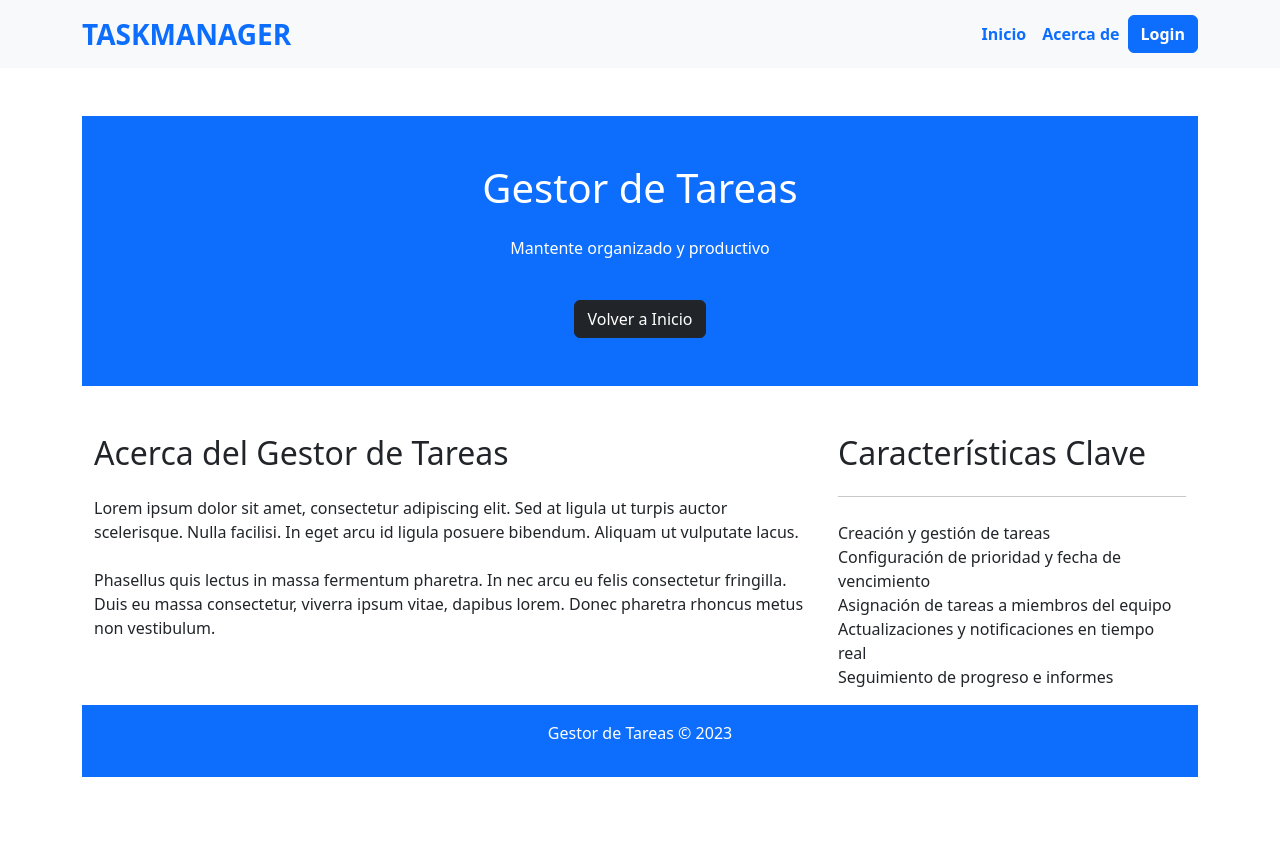
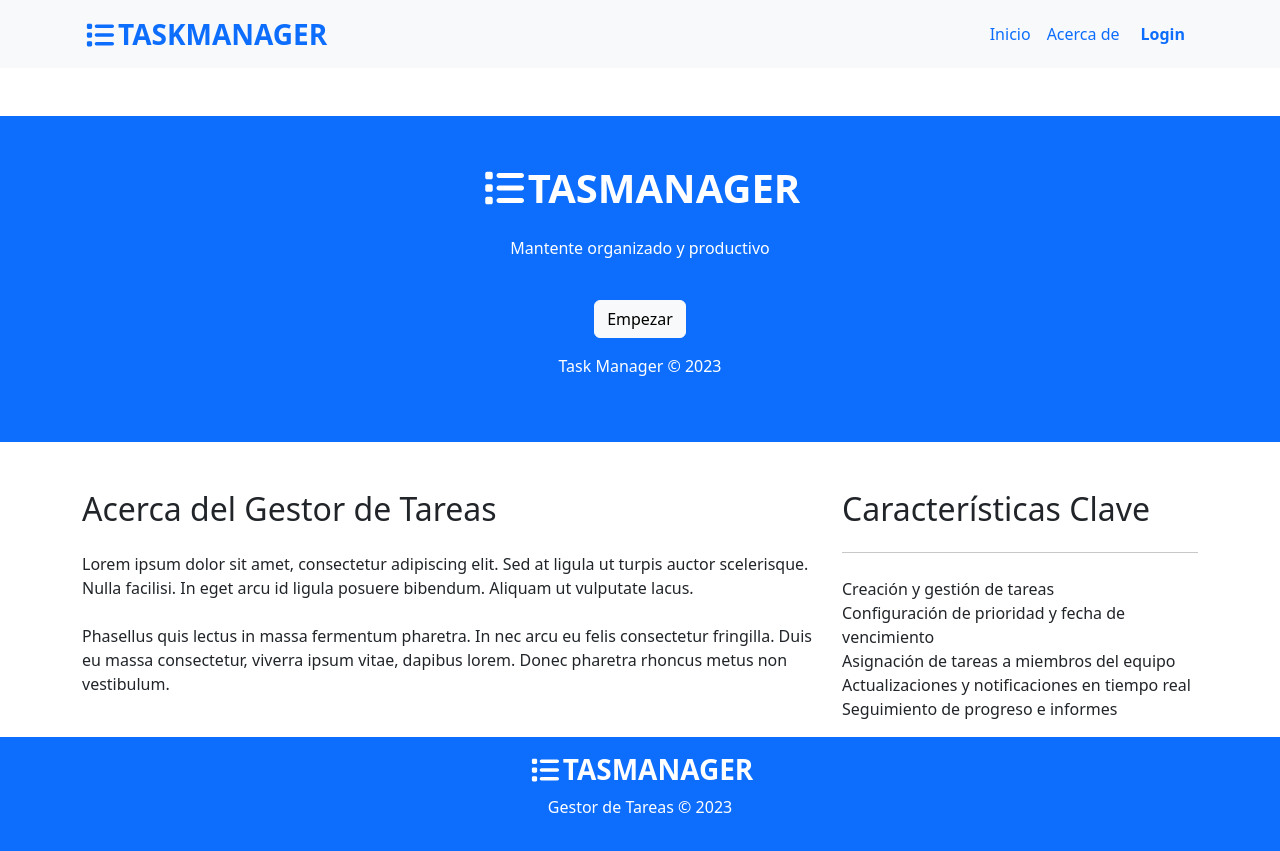
Before and after one commit to carlos060798/GESTORDETASK, a React (Vite) app in the folder front/: page /about in a window 1280 px wide. Before the commit the page ends 800 px from the top, so only its background shows below. Built offline with nearby package versions, Linux system fonts and the light colour scheme.

Commit message:
mejoras 1

```diff
--- a/front/src/componetes/generales/Navbar.jsx
+++ b/front/src/componetes/generales/Navbar.jsx
@@ -1,20 +1,41 @@
 import React from 'react';
 import { Link } from 'react-router-dom';
 import { Navbar, Container, Nav, Button } from 'react-bootstrap';
+import { FontAwesomeIcon } from '@fortawesome/react-fontawesome';
+import { faList } from '@fortawesome/free-solid-svg-icons';
 
 function Menu() {
   return (
     <Navbar collapseOnSelect expand="lg" bg="light" variant="light" className="mb-3">
       <Container>
-    <Navbar.Brand  className="fs-3 text-primary fw-bold">TASKMANAGER</Navbar.Brand>
+        <Navbar.Brand className="fs-3 text-primary fw-bold">
+          <FontAwesomeIcon icon={faList} size="1x" className='mx-1' />TASKMANAGER
+        </Navbar.Brand>
         <Navbar.Toggle aria-controls="responsive-navbar-nav" />
-    <Navbar.Collapse id="responsive-navbar-nav ">
-      <Nav className="ms-auto text-center fw-bold">
-        <Link to="/inicio" className="nav-link fs-md-4 fs-md-3 text-primary">Inicio</Link>
-        <Link to="/about" className="nav-link fs-md-4 fs-sm-3 text-primary">Acerca de</Link>
+        <Navbar.Collapse id="responsive-navbar-nav">
+          <Nav className="ms-auto text-center fw-light">
+            <Link
+              to="/inicio"
+              className="nav-link text-primary"
+            >
+              Inicio
+            </Link>
+            <Link
+              to="/about"
+              className="nav-link text-primary"
+            >
+              Acerca de
+            </Link>
           </Nav>
           <Nav className="d-flex align-items-center">
-        <Button variant="primary" as={Link} to="/login" className="fs-md-4 fs-sm-3 fw-bolder">Login</Button>
+            <Button
+              variant="link"
+              as={Link}
+              to="/login"
+              className="text-decoration-none fs-md-4 fs-sm-3 fw-bolder text-primary btn btn-light"
+            >
+              Login
+            </Button>
           </Nav>
         </Navbar.Collapse>
       </Container>
@@ -22,5 +43,4 @@ function Menu() {
   );
 }
 
-
 export default Menu;
--- a/front/src/pages/About.jsx
+++ b/front/src/pages/About.jsx
@@ -1,18 +1,27 @@
 import React from 'react';
 import { Link } from 'react-router-dom';
+import {  Button } from 'react-bootstrap';
+import { FontAwesomeIcon } from '@fortawesome/react-fontawesome';
+import { faList } from '@fortawesome/free-solid-svg-icons';
+
 
 function Nosotros() {
   return (
     <>
         <>
-      <div className="mt-5 container">
-      <div className="bg-primary text-white text-center py-5">
-        <h1 className="text-4xl font-bold">Gestor de Tareas</h1>
+      <div className="mt-5">
+      <div className="mt-5">
+      <div className="bg-primary text-white text-center py-5 mt-3rem">
+        <h1 className="text-xl fw-bolder"> <FontAwesomeIcon icon={faList} size="1x" className='mx-1' />TASMANAGER</h1>
         <p className="text-xl mt-4">Mantente organizado y productivo</p>
-        <Link to="/" className="mt-4">
-          <button className="btn btn-dark mt-4">Volver a Inicio</button>
+        <Link to="/Registro" className="mt-4">
+          <Button variant="light" className="mt-4">Empezar</Button>
         </Link>
+        <div className="text-white text-center py-3 mt-8">
+          <p className="font-semibold text-xl mb-0">Task Manager &copy; 2023</p>
+        </div>
       </div>
+    </div>
 
       <div className="container mt-5">
         <div className="row">
@@ -43,6 +52,7 @@ function Nosotros() {
       </div>
 
       <div className="bg-primary text-white text-center py-3">
+      <h3 className="text-xl fw-bolder"> <FontAwesomeIcon icon={faList} size="1x" className='mx-1' />TASMANAGER</h3>
         <p className="font-semibold text-2xl">Gestor de Tareas © 2023</p>
       </div>
     </div>
```
Also changed, not shown: front/src/pages/Inicio.jsx (line endings or trailing spaces). Lines whose indentation alone changed are shown as unchanged.
